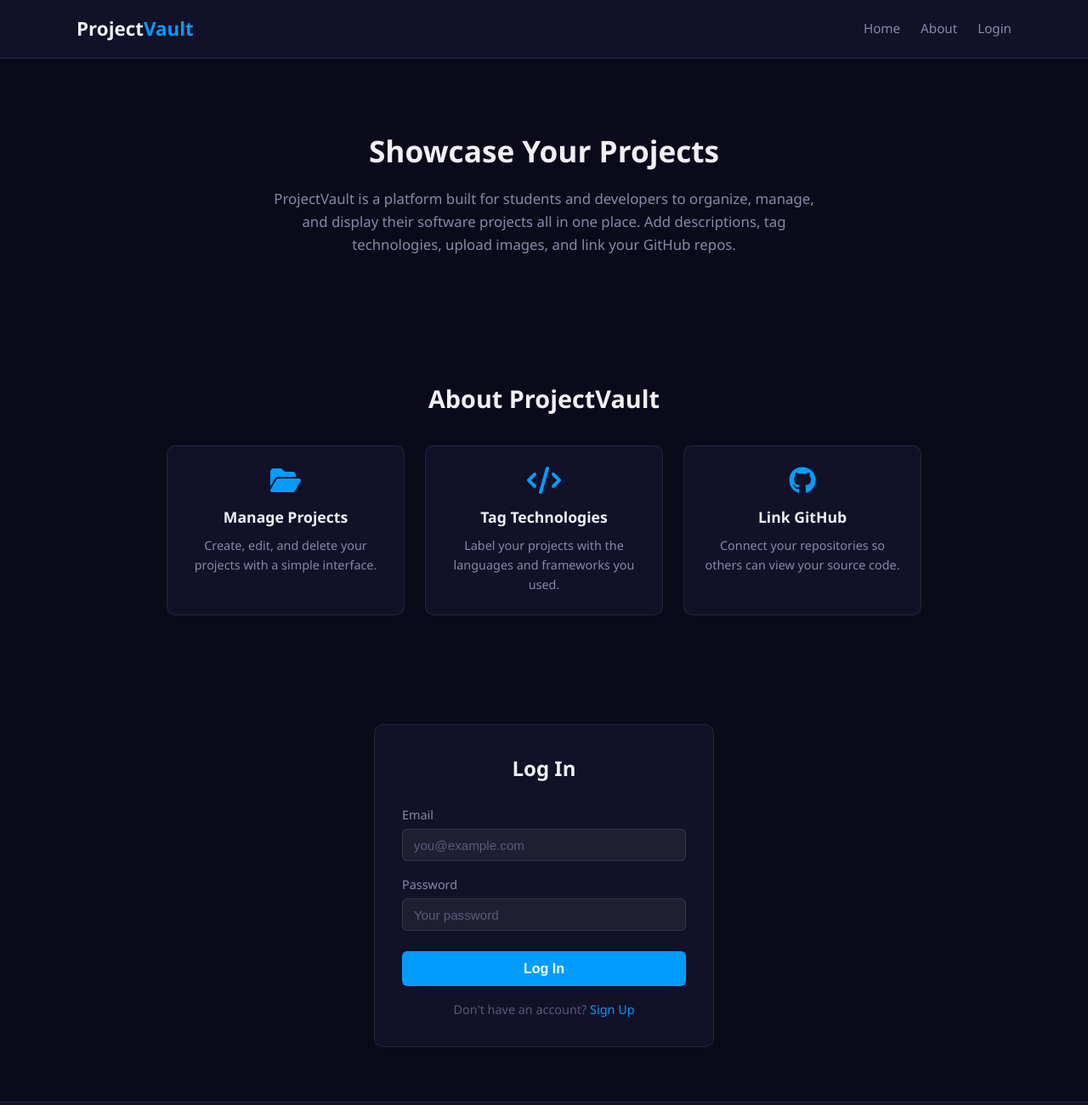
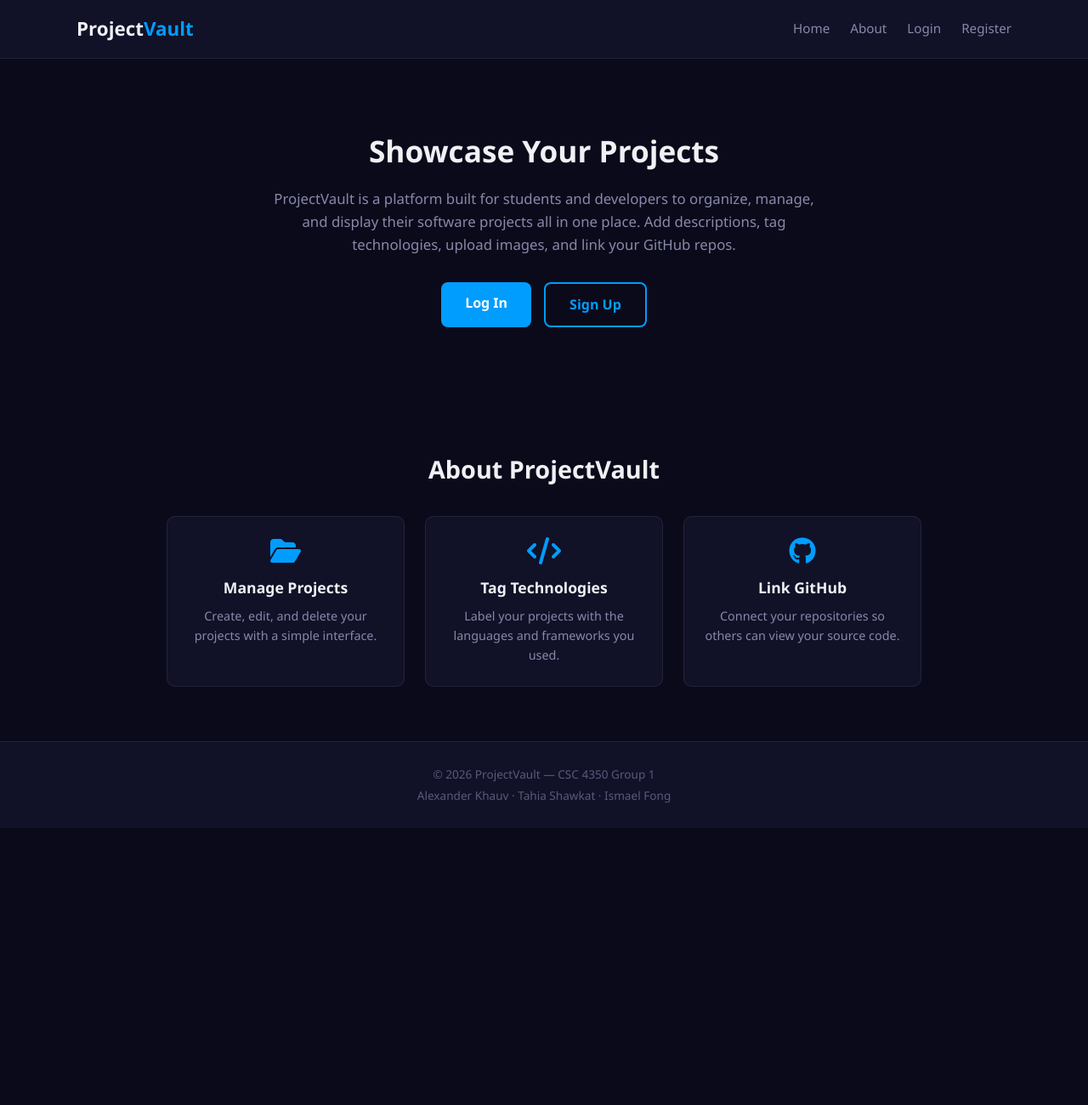
Before and after one commit to isheedev/Software-Engineering-Group-Brain-Gang, a plain HTML site: page index.html in a window 1280 px wide. Shown: the top 1300 px of the page at 85% size. After the commit the page ends 974 px from the top, so only its background shows below. Drawn offline with Linux system fonts and the light colour scheme.

Commit message:
Remove login box from homepage and replace it with signup/signin button that links a to separate page with minor UX adjustments

```diff
--- a/index.html
+++ b/index.html
@@ -18,6 +18,7 @@
                     <li><a href="#home">Home</a></li>
                     <li><a href="#about">About</a></li>
                     <li><a href="#login">Login</a></li>
+                    <li><a href="register.html">Register</a></li>
                 </ul>
             </nav>
         </div>
@@ -30,7 +31,14 @@
             <p>ProjectVault is a platform built for students and developers to organize,
                 manage, and display their software projects all in one place. Add descriptions,
                 tag technologies, upload images, and link your GitHub repos.</p>
+
+                <div class="hero-buttons">
+                <a href="login.html" class="btn-primary">Log In</a>
+                <a href="register.html" class="btn-secondary">Sign Up</a>
+
+            </div>
         </section>
+
 
         <!-- About -->
         <section id="about" class="about">
@@ -54,24 +62,6 @@
             </div>
         </section>
 
-        <!-- Login -->
-        <section id="login" class="login-section">
-            <div class="login-box">
-                <h2>Log In</h2>
-                <form id="loginForm">
-                    <div class="form-group">
-                        <label for="login-email">Email</label>
-                        <input type="email" id="login-email" placeholder="you@example.com" required>
-                    </div>
-                    <div class="form-group">
-                        <label for="login-password">Password</label>
-                        <input type="password" id="login-password" placeholder="Your password" required>
-                    </div>
-                    <button type="submit" class="btn-login">Log In</button>
-                </form>
-                <p class="signup-link">Don't have an account? <a href="#">Sign Up</a></p>
-            </div>
-        </section>
     </main>
 
     <footer>
--- a/style.css
+++ b/style.css
@@ -125,82 +125,6 @@ header {
     font-size: 0.9rem;
 }
 
-/* Login Section */
-.login-section {
-    padding: 4rem 2rem;
-    display: flex;
-    justify-content: center;
-}
-
-.login-box {
-    background: #111128;
-    border: 1px solid rgba(255, 255, 255, 0.08);
-    border-radius: 10px;
-    padding: 2rem;
-    width: 100%;
-    max-width: 400px;
-}
-
-.login-box h2 {
-    font-size: 1.5rem;
-    margin-bottom: 1.5rem;
-    text-align: center;
-}
-
-.form-group {
-    margin-bottom: 1rem;
-}
-
-.form-group label {
-    display: block;
-    font-size: 0.9rem;
-    color: #8888aa;
-    margin-bottom: 0.3rem;
-}
-
-.form-group input {
-    width: 100%;
-    padding: 0.6rem 0.8rem;
-    background: rgba(255, 255, 255, 0.06);
-    border: 1px solid rgba(255, 255, 255, 0.1);
-    border-radius: 6px;
-    color: #f0f0f5;
-    font-size: 0.95rem;
-}
-
-.form-group input:focus {
-    outline: none;
-    border-color: #009dff;
-}
-
-.form-group input::placeholder {
-    color: #5a5a7a;
-}
-
-.btn-login {
-    width: 100%;
-    padding: 0.7rem;
-    background: #009dff;
-    color: white;
-    border: none;
-    border-radius: 6px;
-    font-size: 1rem;
-    font-weight: 600;
-    cursor: pointer;
-    margin-top: 0.5rem;
-}
-
-.btn-login:hover {
-    background: #0080d4;
-}
-
-.signup-link {
-    text-align: center;
-    margin-top: 1rem;
-    color: #5a5a7a;
-    font-size: 0.9rem;
-}
-
 /* Footer */
 footer {
     background: #111128;
@@ -231,3 +155,40 @@ footer p {
         gap: 0.8rem;
     }
 }
+
+.hero-buttons {
+    margin-top: 30px;
+    display: flex;
+    justify-content: center;
+    gap: 15px;
+}
+
+.btn-primary,
+.btn-secondary {
+    padding: 12px 28px;
+    border-radius: 8px;
+    font-weight: 600;
+    text-decoration: none;
+    transition: 0.3s;
+}
+
+.btn-primary {
+    background: #009dff;
+    color: white;
+}
+
+.btn-primary:hover {
+    background: #0080d4;
+    text-decoration: none;
+}
+
+.btn-secondary {
+    border: 2px solid #009dff;
+    color: #009dff;
+}
+
+.btn-secondary:hover {
+    background: #009dff;
+    color: white;
+    text-decoration: none;
+}
```
